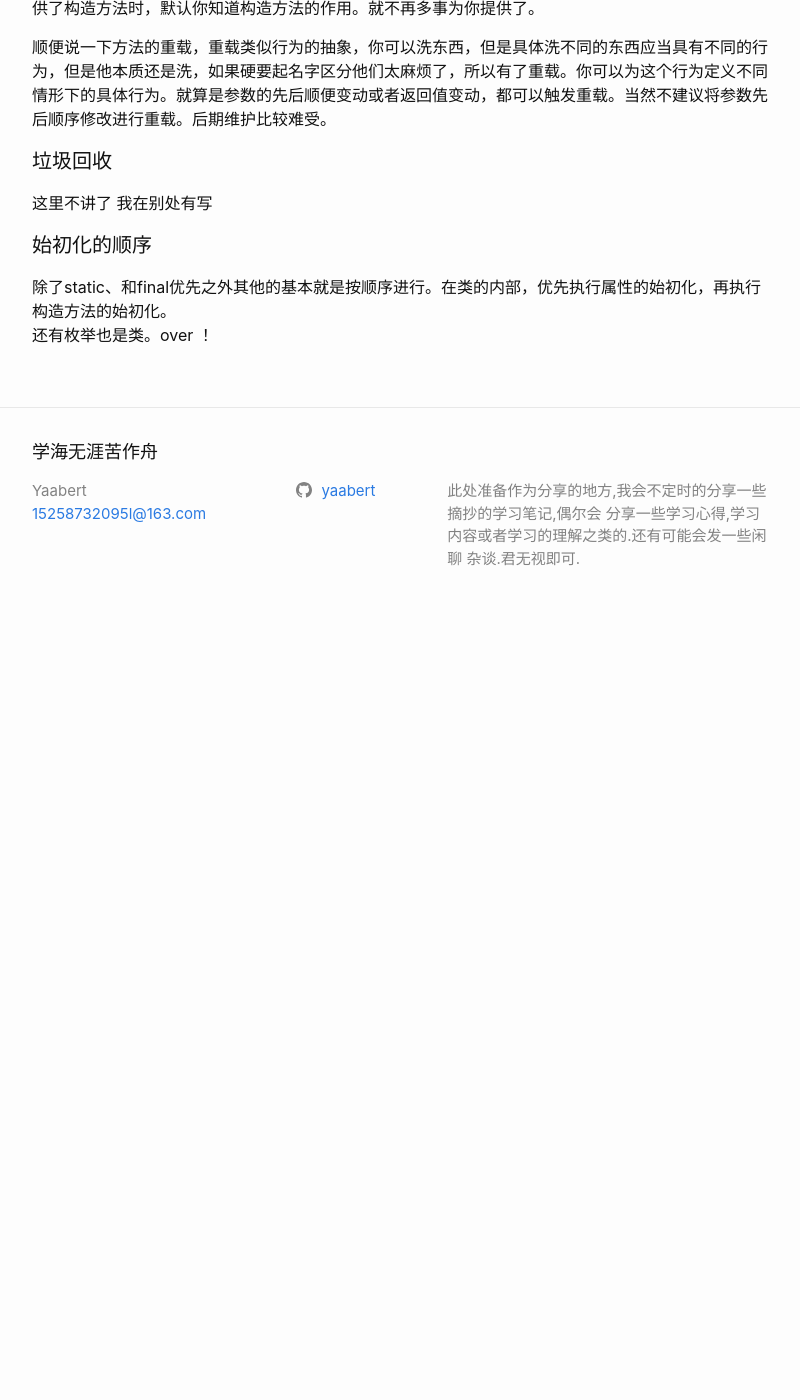
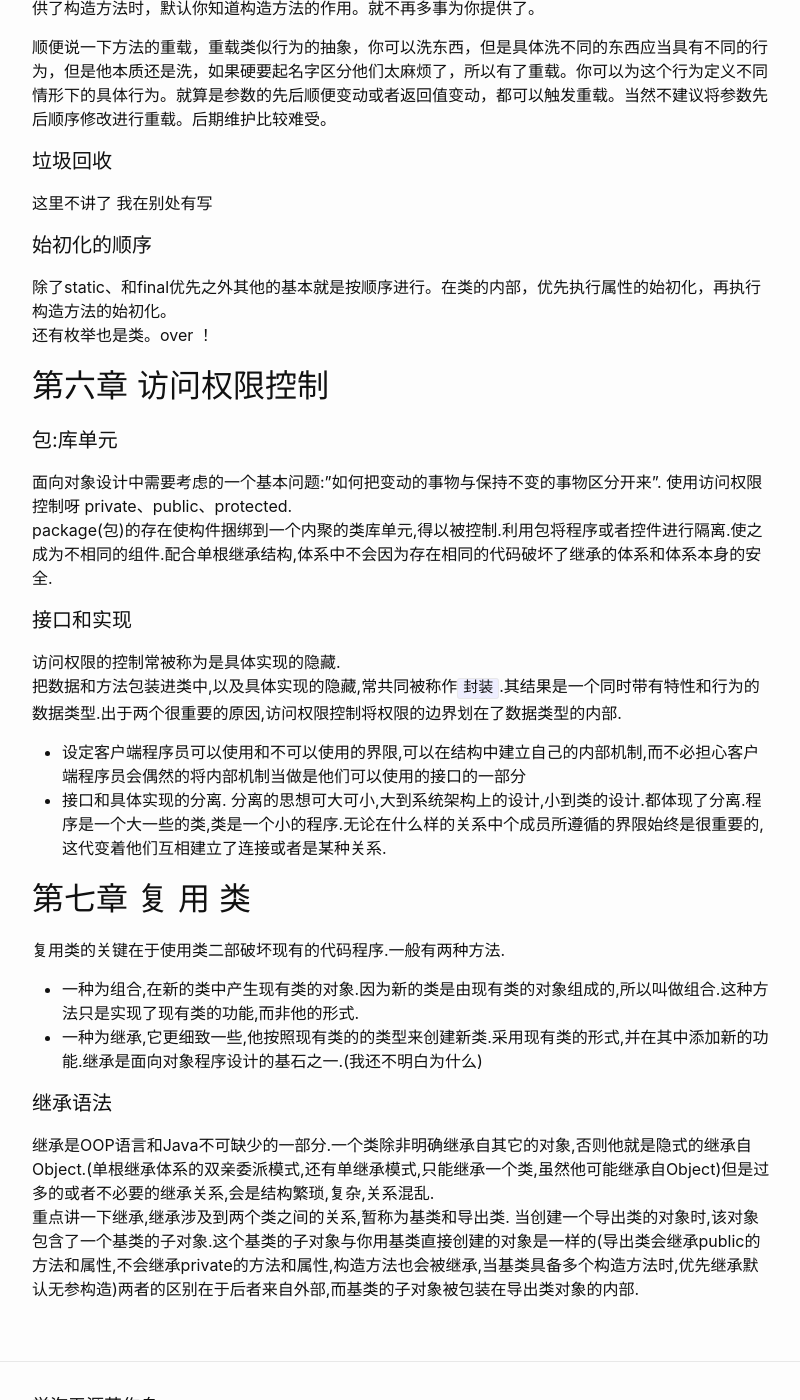
Before and after one commit to yaabert/yaabert.github.io, a Jekyll site: the page built from _posts/2019-01-03-Java编程思想学习笔记.md, in a window 1280 px wide and 1400 px high, scrolled down 1642 px. Shown: the whole window, without its empty margins (238-1038 px from the left). Built offline with Jekyll 4.4.1, drawn with Linux system fonts in a browser that asks for light colours; before the commit the page ends 2272 px from its top, so only the background shows below that.

Commit message:
更新Java编程思想 混一下更新

````diff
--- a/_posts/2019-01-03-Java编程思想学习笔记.md
+++ b/_posts/2019-01-03-Java编程思想学习笔记.md
@@ -50,3 +50,23 @@ author: "yaabert"
 #### 始初化的顺序
 除了static、和final优先之外其他的基本就是按顺序进行。在类的内部，优先执行属性的始初化，再执行构造方法的始初化。
 还有枚举也是类。over ！
+
+## 第六章 访问权限控制
+#### 包:库单元
+ 面向对象设计中需要考虑的一个基本问题:"如何把变动的事物与保持不变的事物区分开来". 使用访问权限控制呀 private、public、protected.
+package(包)的存在使构件捆绑到一个内聚的类库单元,得以被控制.利用包将程序或者控件进行隔离.使之成为不相同的组件.配合单根继承结构,体系中不会因为存在相同的代码破坏了继承的体系和体系本身的安全.
+#### 接口和实现
+访问权限的控制常被称为是具体实现的隐藏.
+把数据和方法包装进类中,以及具体实现的隐藏,常共同被称作``` 封装```.其结果是一个同时带有特性和行为的数据类型.出于两个很重要的原因,访问权限控制将权限的边界划在了数据类型的内部.
+ * 设定客户端程序员可以使用和不可以使用的界限,可以在结构中建立自己的内部机制,而不必担心客户端程序员会偶然的将内部机制当做是他们可以使用的接口的一部分
+ * 接口和具体实现的分离. 分离的思想可大可小,大到系统架构上的设计,小到类的设计.都体现了分离.程序是一个大一些的类,类是一个小的程序.无论在什么样的关系中个成员所遵循的界限始终是很重要的,这代变着他们互相建立了连接或者是某种关系.
+
+## 第七章 复 用 类
+复用类的关键在于使用类二部破坏现有的代码程序.一般有两种方法.
+* 一种为组合,在新的类中产生现有类的对象.因为新的类是由现有类的对象组成的,所以叫做组合.这种方法只是实现了现有类的功能,而非他的形式.
+* 一种为继承,它更细致一些,他按照现有类的的类型来创建新类.采用现有类的形式,并在其中添加新的功能.继承是面向对象程序设计的基石之一.(我还不明白为什么)
+
+#### 继承语法
+继承是OOP语言和Java不可缺少的一部分.一个类除非明确继承自其它的对象,否则他就是隐式的继承自Object.(单根继承体系的双亲委派模式,还有单继承模式,只能继承一个类,虽然他可能继承自Object)但是过多的或者不必要的继承关系,会是结构繁琐,复杂,关系混乱.
+重点讲一下继承,继承涉及到两个类之间的关系,暂称为基类和导出类.
+当创建一个导出类的对象时,该对象包含了一个基类的子对象.这个基类的子对象与你用基类直接创建的对象是一样的(导出类会继承public的方法和属性,不会继承private的方法和属性,构造方法也会被继承,当基类具备多个构造方法时,优先继承默认无参构造)两者的区别在于后者来自外部,而基类的子对象被包装在导出类对象的内部.
````
